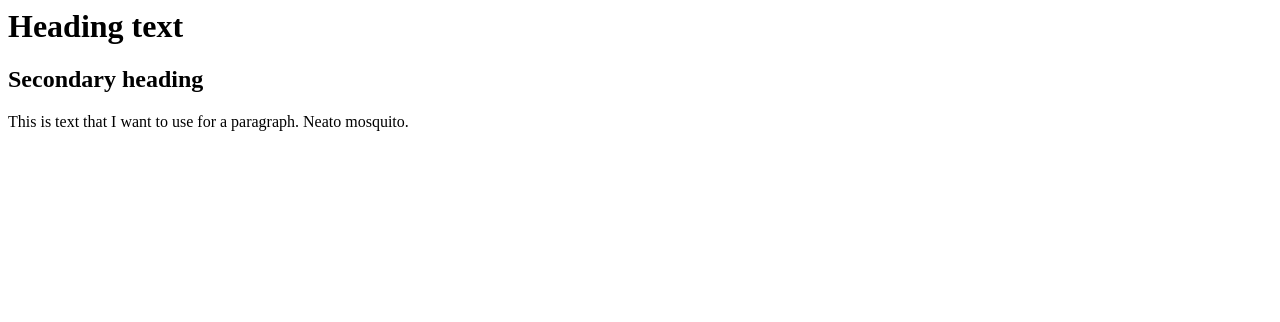
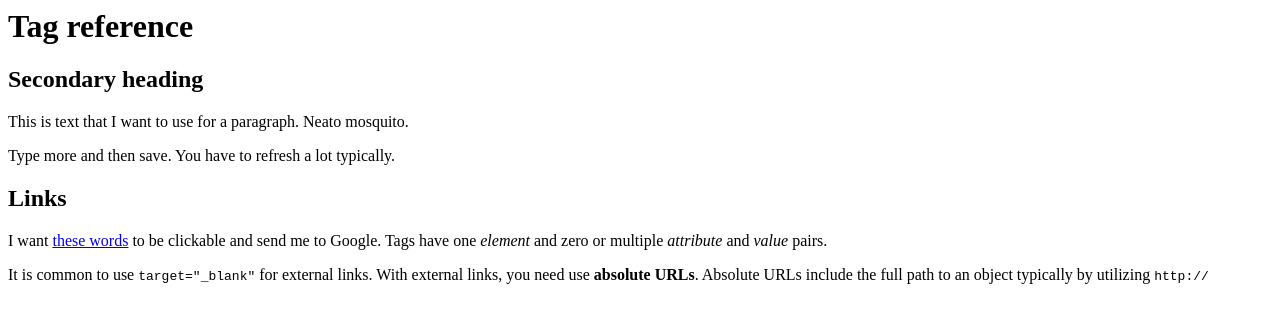
Before and after one commit to davestantonmmc3260/davestantonmmc3260.github.io, a plain HTML site: page index.html in a window 1280 px wide. Drawn offline with Linux system fonts and the light colour scheme.

Commit message:
External links and absolute URLs.

```diff
--- a/index.html
+++ b/index.html
@@ -1,3 +1,8 @@
-<h1>Heading text</h1>
+<h1>Tag reference</h1>
 <h2>Secondary heading</h2>
 <p>This is text that I want to use for a paragraph. Neato mosquito.</p>
+<p>Type more and then save. You have to refresh a lot typically.</p>
+
+<h2>Links</h2>
+<p>I want <a href="http://google.com" target="_blank">these words</a> to be clickable and send me to Google. Tags have one <em>element</em> and zero or multiple <em>attribute</em> and <em>value</em> pairs.</p>
+<p>It is common to use <code>target="_blank"</code> for external links. With external links, you need use <strong>absolute URLs</strong>. Absolute URLs include the full path to an object typically by utilizing <code>http://</code></p>
```
